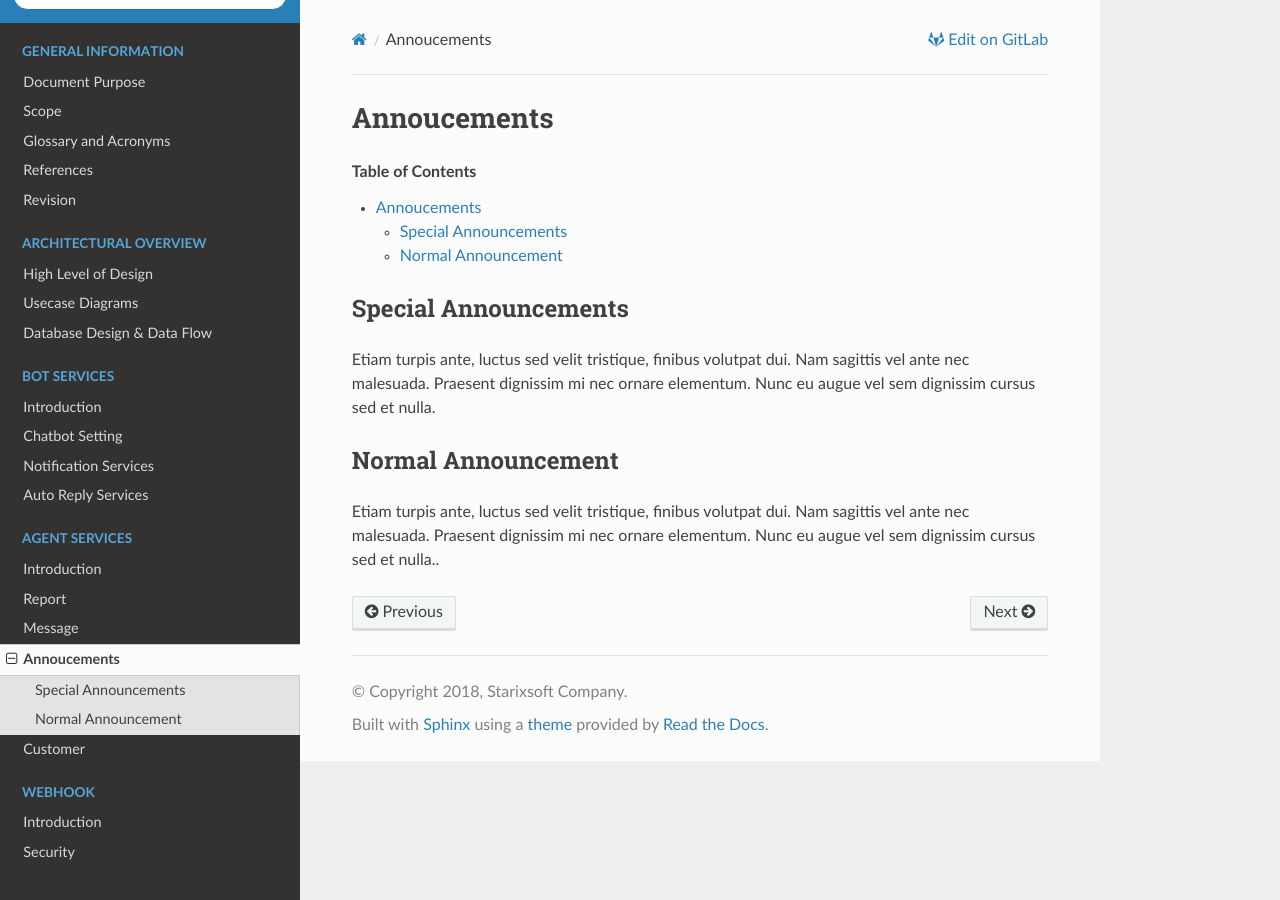
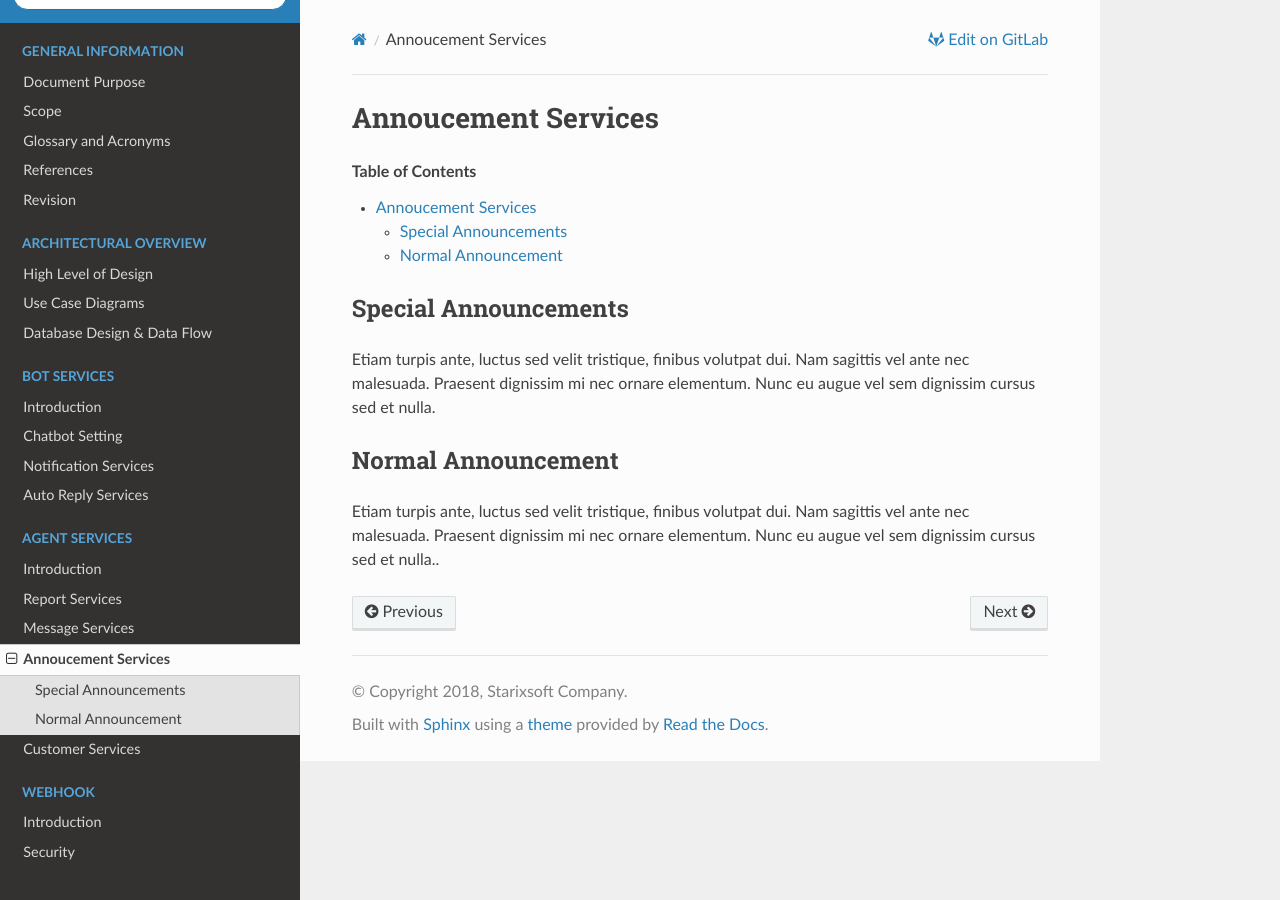
Before and after one commit to starixvn/rome_chatbot_chatbot-api, a Sphinx documentation site: the page built from docs/agent-services/announcement-services.rst, in a window 1280 px wide. Built offline with Sphinx 7.4.7 and the Read the Docs theme 2.0.0, drawn with Linux system fonts in a browser that asks for light colours.

Commit message:
0000 update texts for services-in-contexts

```diff
--- a/docs/agent-services/announcement-services.rst
+++ b/docs/agent-services/announcement-services.rst
@@ -1,5 +1,5 @@
 **************************
-Annoucements
+Annoucement Services
 **************************
 
 .. contents:: Table of Contents
--- a/docs/agent-services/customer-services.rst
+++ b/docs/agent-services/customer-services.rst
@@ -1,5 +1,5 @@
 **************************
-Customer
+Customer Services
 **************************
 
 Get Customer Status
--- a/docs/agent-services/message-services.rst
+++ b/docs/agent-services/message-services.rst
@@ -1,5 +1,5 @@
 **************************
-Message
+Message Services
 **************************
 
 Etiam turpis ante, luctus sed velit tristique, finibus volutpat dui. Nam sagittis vel ante nec malesuada.
--- a/docs/agent-services/report-services.rst
+++ b/docs/agent-services/report-services.rst
@@ -1,5 +1,5 @@
 **************************
-Report
+Report Services
 **************************
 
 .. contents:: Table of Contents
--- a/docs/overview/services-in-contexts.rst
+++ b/docs/overview/services-in-contexts.rst
@@ -1,5 +1,5 @@
 ********************
-Usecase Diagrams
+Use Case Diagrams
 ********************
 
 Integrate with Agent site
```
